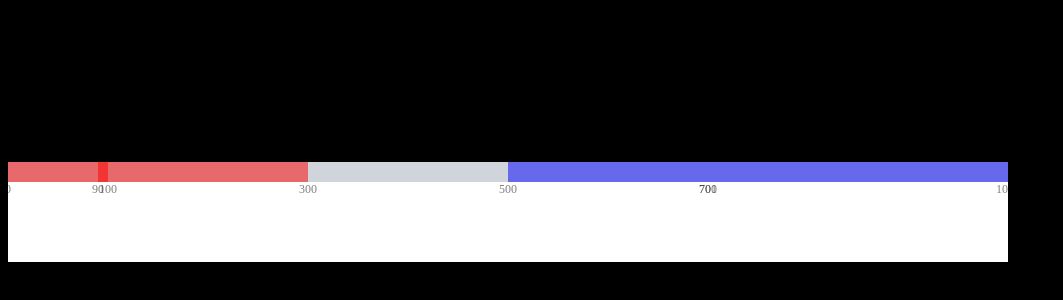
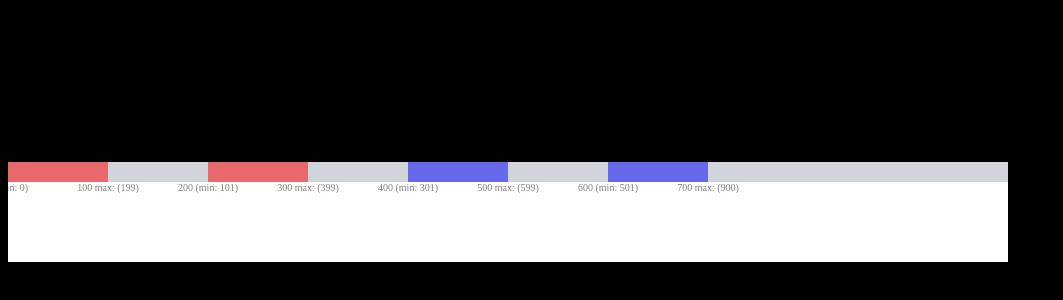
Before and after one commit to devaublanc/react-timeline-shifts, a React (Create React App) app: page / in a window 1280 px wide. Shown: the part 38-338 px from the top of the page, without its empty margins (0-1063 px from the left). Built offline with nearby package versions, Linux system fonts and the light colour scheme.

Commit message:
feat(timeline): dynamic constraints

```diff
--- a/package.json
+++ b/package.json
@@ -11,6 +11,7 @@
     "@types/react": "^17.0.0",
     "@types/react-dom": "^17.0.0",
     "classnames": "^2.3.1",
+    "immer": "^9.0.7",
     "react": "^17.0.2",
     "react-dom": "^17.0.2",
     "react-scripts": "4.0.3",
--- a/src/App.tsx
+++ b/src/App.tsx
@@ -15,18 +15,18 @@ function App() {
             min: 0,
             max: 500,
             shifts: [
-              [0, 100],
-              [90, 300],
+              [0, 100], // il peut aller de 0 à 199
+              [200, 300], // il peut aller de 101 à 399
             ],
           },
           {
             name: "mardi",
             color: "blue",
-            min: 501,
-            max: 1000,
+            min: 200,
+            max: 900,
             shifts: [
-              [500, 700],
-              [701, 1000],
+              [400, 500], // il peut aller de 301 à 599
+              [600, 700], // il peut aller de 501 à 700
             ],
           },
         ]}
--- a/src/Slider/index.module.css
+++ b/src/Slider/index.module.css
@@ -40,7 +40,7 @@
 .valueStart,
 .valueEnd {
   color: black;
-  font-size: 12px;
+  font-size: 10px;
   margin-top: 20px;
 }
 
--- a/src/Slider/index.tsx
+++ b/src/Slider/index.tsx
@@ -3,17 +3,41 @@ import React, { useCallback, useEffect, useRef, useState } from "react";
 
 import styles from "./index.module.css";
 
+type SliderMoveType = "DECREASE" | "INCREASE";
+type SliderHandleKind = "MIN" | "MAX";
+export type SliderState = {
+  min: number;
+  max: number;
+  moveType?: SliderMoveType;
+  handleKind?: SliderHandleKind;
+};
+
 type SliderProps = {
   start: number;
   end: number;
-  onChange: (data: { min: number; max: number }) => void;
+  onChange: (data: SliderState) => void;
   color: string;
   min: number;
   max: number;
+  constraintMin: number;
+  constraintMax: number;
 };
-export function Slider({ start, end, onChange, color, min, max }: SliderProps) {
-  const [minVal, setMinVal] = useState(min);
-  const [maxVal, setMaxVal] = useState(max);
+
+export function Slider({
+  start,
+  end,
+  onChange,
+  color,
+  min,
+  max,
+  constraintMin,
+  constraintMax,
+}: SliderProps) {
+  const [state, setState] = useState<SliderState>({
+    min,
+    max,
+  });
+
   const minValRef = useRef<any>(null); // TODO: ts
   const maxValRef = useRef<any>(null); // TODO: ts
   const range = useRef<any>(null); // TODO: ts
@@ -27,7 +51,7 @@ export function Slider({ start, end, onChange, color, min, max }: SliderProps) {
   // Set width of the range to decrease from the left side
   useEffect(() => {
     if (maxValRef.current) {
-      const minPercent = getPercent(minVal);
+      const minPercent = getPercent(state.min);
       const maxPercent = getPercent(+maxValRef.current.value); // Preceding with '+' converts the value from type string to type number
 
       if (range.current) {
@@ -35,24 +59,25 @@ export function Slider({ start, end, onChange, color, min, max }: SliderProps) {
         range.current.style.width = `${maxPercent - minPercent}%`;
       }
     }
-  }, [minVal, getPercent]);
+  }, [state.min, getPercent]);
 
   // Set width of the range to decrease from the right side
   useEffect(() => {
     if (minValRef.current) {
       const minPercent = getPercent(+minValRef.current.value);
-      const maxPercent = getPercent(maxVal);
+      const maxPercent = getPercent(state.max);
 
       if (range.current) {
         range.current.style.width = `${maxPercent - minPercent}%`;
       }
     }
-  }, [maxVal, getPercent]);
+  }, [state.max, getPercent]);
 
   // Get min and max values when their state changes
   useEffect(() => {
-    onChange({ min: minVal, max: maxVal });
-  }, [minVal, maxVal, onChange]);
+    onChange(state);
+    // eslint-disable-next-line react-hooks/exhaustive-deps
+  }, [state]);
 
   return (
     <div className={styles.container}>
@@ -60,28 +85,38 @@ export function Slider({ start, end, onChange, color, min, max }: SliderProps) {
         type="range"
         min={start}
         max={end}
-        value={minVal}
+        value={state.min}
         ref={minValRef}
         onChange={event => {
-          const value = Math.min(+event.target.value, maxVal - 1);
-          if (value < min) return;
-          setMinVal(value);
+          const value = Math.min(+event.target.value, state.max - 1);
+          if (value < constraintMin) return;
+          setState({
+            ...state,
+            moveType: state.min < value ? "INCREASE" : "DECREASE",
+            handleKind: "MIN",
+            min: value,
+          });
           event.target.value = value.toString();
         }}
         className={classnames(styles.thumb, styles.zIndex3, {
-          [styles.zIndex5]: minVal > end - 100,
+          [styles.zIndex5]: state.min > end - 100,
         })}
       />
       <input
         type="range"
         min={start}
         max={end}
-        value={maxVal}
+        value={state.max}
         ref={maxValRef}
         onChange={event => {
-          const value = Math.max(+event.target.value, minVal + 1);
-          if (value > max) return;
-          setMaxVal(value);
+          const value = Math.max(+event.target.value, state.min + 1);
+          if (value > constraintMax) return;
+          setState({
+            ...state,
+            moveType: state.max < value ? "INCREASE" : "DECREASE",
+            handleKind: "MAX",
+            max: value,
+          });
           event.target.value = value.toString();
         }}
         className={classnames(styles.thumb, styles.zIndex4)}
@@ -96,8 +131,12 @@ export function Slider({ start, end, onChange, color, min, max }: SliderProps) {
             background: color,
           }}
         >
-          <div className={styles.valueStart}>{minVal}</div>
-          <div className={styles.valueEnd}>{maxVal}</div>
+          <div className={styles.valueStart}>
+            {state.min} (min: {constraintMin})
+          </div>
+          <div className={styles.valueEnd}>
+            {state.max} max: ({constraintMax})
+          </div>
         </div>
       </div>
     </div>
--- a/src/Timeline/index.tsx
+++ b/src/Timeline/index.tsx
@@ -1,33 +1,85 @@
 import React, { useState } from "react";
-import { Slider } from "../Slider";
+import { Slider, SliderState } from "../Slider";
+import produce from "immer";
 
 import styles from "./index.module.css";
 
-// type Day =
-//   | "lundi"
-//   | "mardi"
-//   | "mercredi"
-//   | "jeudi"
-//   | "vendredi"
-//   | "samedi"
-//   | "dimanche";
 type TimelineProps = {
   start: number;
   end: number;
   sections: {
     name: string;
     color: string;
-    min: number;
-    max: number;
+    min?: number;
+    max?: number;
     shifts: number[][];
   }[];
 };
+
+const getInitialConstraints = (sections: number[][][], duration: number) => {
+  return sections.reduce(
+    (
+      constraints: Record<number, number[][]>,
+      shifts,
+      sectionIndex,
+      sections
+    ) => {
+      constraints[sectionIndex] = shifts.map(
+        (shift: number[], shiftIndex: number) => {
+          let min = shift[0];
+          let max = shift[1];
+
+          // si il y a un shift precédent dans la mm section le min devient le max de la section précédente
+          if (shifts[shiftIndex - 1]) {
+            min = shifts[shiftIndex - 1][1] + 1;
+          }
+          // Si il n'y a pas de shift précédent dans la section courante, prendre le dernier shift de la section precedente
+          else if (
+            sections[sectionIndex - 1] &&
+            sections[sectionIndex - 1][sections[sectionIndex - 1].length - 1]
+          ) {
+            min =
+              sections[sectionIndex - 1][
+                sections[sectionIndex - 1].length - 1
+              ][1] + 1;
+          } else {
+            min = 0;
+          }
+
+          // si il y a un shift suivant dans la mm section le max devient le min de la section suivante
+          if (shifts[shiftIndex + 1]) {
+            max = shifts[shiftIndex + 1][0] - 1;
+          }
+          // Si il n'y a pas de shift suivant dans la section courante prendre le premier shift de la section suivante
+          else if (
+            sections[sectionIndex + 1] &&
+            sections[sectionIndex + 1][0]
+          ) {
+            max = sections[sectionIndex + 1][0][0] - 1;
+          } else {
+            max = duration;
+          }
+
+          return [min, max];
+        }
+      );
+      return constraints;
+    },
+    []
+  );
+};
+
 export function Timeline({ start, end, sections }: TimelineProps) {
-  const [shifts, updateShifts] = useState(sections.map(s => s.shifts).flat());
-  console.log(shifts);
+  const [sectionsState, updateSectionsState] = useState(
+    sections.map(s => s.shifts)
+  );
+
+  const [sectionsConstraints, updateSectionsConstraints] = useState(
+    getInitialConstraints(sectionsState, end)
+  );
+
   const onShiftChange = (
-    min: number,
-    max: number,
+    { min, max, moveType, handleKind }: SliderState,
     sectionIdx: number,
     shiftIdx: number
   ) => {
@@ -51,13 +103,100 @@ export function Timeline({ start, end, sections }: TimelineProps) {
         prendre le shift +1 dans sla section courant et le set le max avec  le curreMax + 1
     */
 
-    console.log(min, max, sectionIdx, shiftIdx);
+    // if this is the min handle that has been updated
+    if (handleKind === "MIN") {
+      // if the current shift is the first entry from its section
+      if (
+        sectionsState[sectionIdx].indexOf(
+          sectionsState[sectionIdx][shiftIdx]
+        ) === 0
+      ) {
+        // If there is a shift in the previous section
+        if (sectionsState[sectionIdx - 1]) {
+          // look at the max of the last shift from the previous section and set its max with the sliderState.min - 1
+          updateSectionsConstraints(
+            produce(draft => {
+              // update the previous
+              draft[sectionIdx - 1][
+                sectionsState[sectionIdx - 1].length - 1
+              ][1] = min - 1;
+            })
+          );
+          updateSectionsState(
+            produce(draft => {
+              // update the current
+              draft[sectionIdx][shiftIdx][0] = min;
+            })
+          );
+        }
+      } else {
+        // take the shift - 1 in the current setion and set this max to the sliderStart.min - 1
+        updateSectionsConstraints(
+          produce(draft => {
+            // update the previous
+            draft[sectionIdx][shiftIdx - 1][1] = min - 1;
+          })
+        );
+        updateSectionsState(
+          produce(draft => {
+            // update the current
+            draft[sectionIdx][shiftIdx][0] = min;
+          })
+        );
+      }
+    }
+
+    if (handleKind === "MAX") {
+      // le shift courant est le dernier element dans sa section
+      // if the current shift is the last one from the section
+      if (
+        sectionsState[sectionIdx].indexOf(
+          sectionsState[sectionIdx][shiftIdx]
+        ) ===
+        sectionsState[sectionIdx].length - 1
+      ) {
+        // if there is a shift in the next section
+        if (sectionsState[sectionIdx + 1]) {
+          // look at the min of the first shift from the next section and set its min with the sliderState.max + 1
+          updateSectionsConstraints(
+            produce(draft => {
+              // update the next
+              draft[sectionIdx + 1][0][0] = max + 1;
+            })
+          );
+          updateSectionsState(
+            produce(draft => {
+              // update the current
+              draft[sectionIdx][shiftIdx][1] = max;
+            })
+          );
+        }
+      } else {
+        // take the shift + 1 from the current section and set its min with the sliderStart.max + 1
+
+        updateSectionsConstraints(
+          produce(draft => {
+            // update the previous
+            draft[sectionIdx][shiftIdx + 1][0] = max + 1;
+          })
+        );
+        updateSectionsState(
+          produce(draft => {
+            // update the current
+            draft[sectionIdx][shiftIdx][1] = max;
+          })
+        );
+      }
+    }
+    // console.log(min, max, moveType, handleKind, sectionIdx, shiftIdx);
   };
 
   return (
     <div className={styles.container}>
-      {sections.map((section, sectionIdx) => {
-        return section.shifts.map(([min, max], shiftIdx) => {
+      {sectionsState.map((section, sectionIdx) => {
+        const currentSection = sections[sectionIdx];
+        return section.map(([min, max], shiftIdx) => {
+          const currentConstraint = sectionsConstraints[sectionIdx][shiftIdx];
           return (
             <div
               className={styles.slider}
@@ -68,9 +207,17 @@ export function Timeline({ start, end, sections }: TimelineProps) {
                 end={end}
                 min={min}
                 max={max}
-                color={section.color}
-                onChange={({ min, max }) =>
-                  onShiftChange(min, max, sectionIdx, shiftIdx)
+                constraintMin={Math.max(
+                  currentConstraint[0],
+                  currentSection.min ?? 0
+                )}
+                constraintMax={Math.min(
+                  currentConstraint[1],
+                  currentSection.max ?? Infinity
+                )}
+                color={sections[sectionIdx].color}
+                onChange={sliderState =>
+                  onShiftChange(sliderState, sectionIdx, shiftIdx)
                 }
               />
             </div>
```
Also changed, not shown: 1 other file (tests, documents, lock files or other folders).
